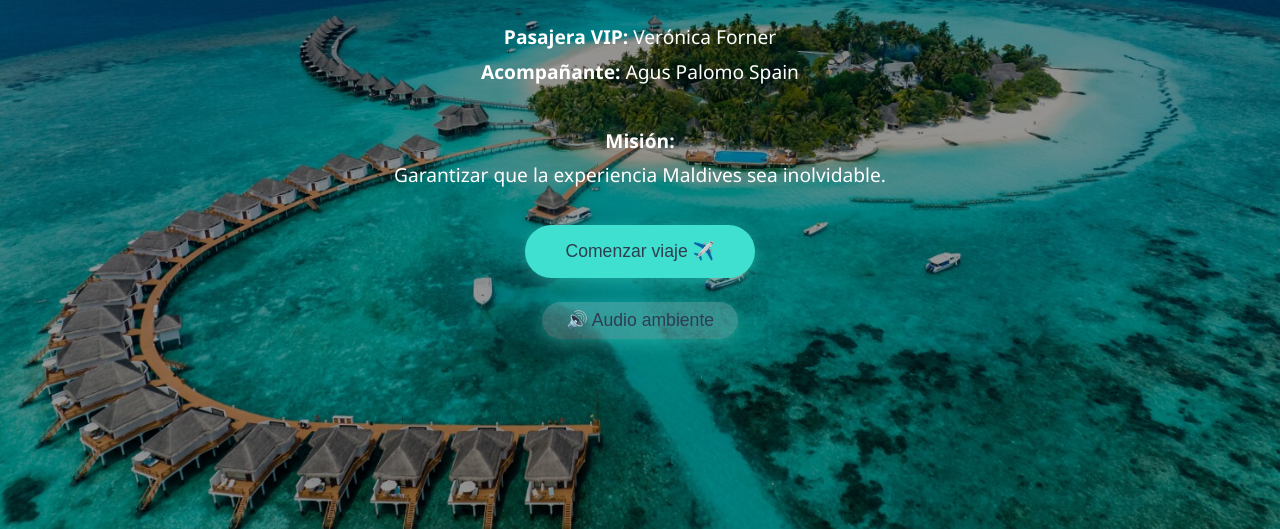
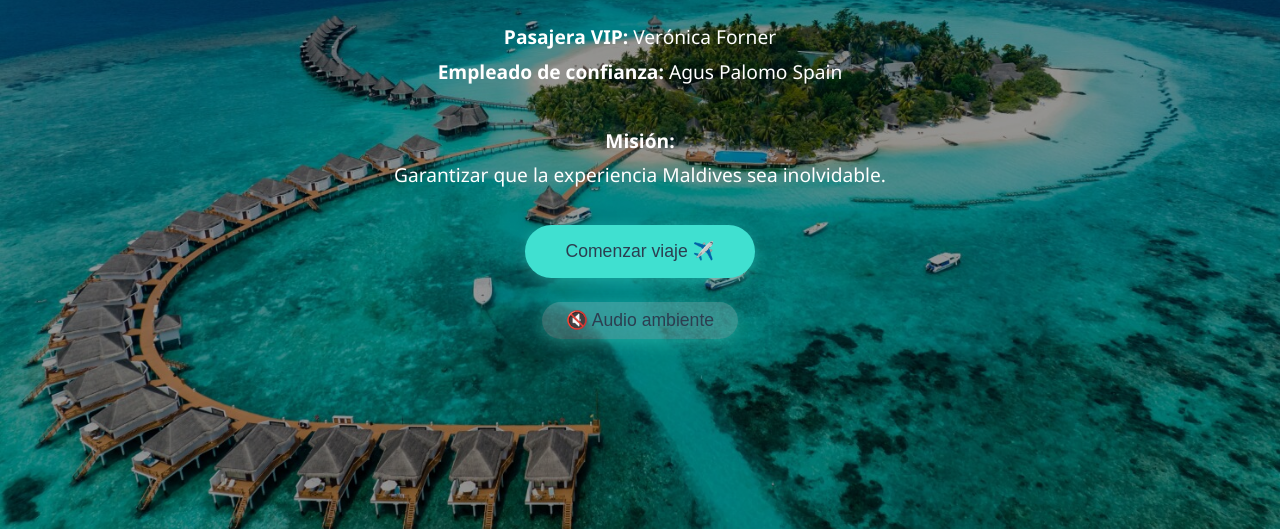
Before and after one commit to AgusPlayLab/maldives-vip-experience, a plain HTML site: page index.html in a window 1280 px wide. Both pictures are taken after a click on the button "🔊 Audio ambiente". Shown: the part 271-800 px from the top of the page. Drawn offline with Linux system fonts and the light colour scheme.

Commit message:
audio ambiente

```diff
--- a/index.html
+++ b/index.html
@@ -20,7 +20,7 @@
 
             <div class="hero-info">
                 <p><strong>Pasajera VIP:</strong> Verónica Forner</p>
-                <p><strong>Acompañante:</strong> <span id="employeeName">Agus Palomo Spain</span></p>
+                <p><strong>Empleado de confianza:</strong> <span id="employeeName">Agus Palomo Spain</span></p>
                 <br>
                 <p><strong>Misión:</strong></p>
                 <p>Garantizar que la experiencia Maldives sea inolvidable.</p>
@@ -64,6 +64,8 @@
     <!-- ============================================
          SCRIPTS
          ============================================ -->
+    <audio id="audioAmbiente" loop src="assets/audio/ambiente.mp3"></audio>
+
     <script src="js/experiencias.js"></script>
     <script src="js/shared.js"></script>
     <script>
@@ -79,6 +81,7 @@
 
             // Toggle audio
             document.getElementById('btnAudio').addEventListener('click', toggleAudio);
+            inicializarBtnAudio();
         });
 
         function generarGridExperiencias() {
@@ -126,10 +129,33 @@
             });
         }
 
+        function inicializarBtnAudio() {
+            const enabled = localStorage.getItem('audioEnabled') === 'true';
+            const btn = document.getElementById('btnAudio');
+            const audio = document.getElementById('audioAmbiente');
+            if (enabled) {
+                audio.play().catch(() => {});
+                btn.textContent = '🔇 Audio ambiente';
+            } else {
+                btn.textContent = '🔊 Audio ambiente';
+            }
+        }
+
         function toggleAudio() {
-            const isEnabled = !localStorage.getItem('audioEnabled') || localStorage.getItem('audioEnabled') === 'false';
-            localStorage.setItem('audioEnabled', isEnabled);
-            mostrarNotificacion(isEnabled ? '🔊 Audio activado' : '🔇 Audio desactivado');
+            const audio = document.getElementById('audioAmbiente');
+            const btn = document.getElementById('btnAudio');
+            const enabled = localStorage.getItem('audioEnabled') === 'true';
+            if (enabled) {
+                audio.pause();
+                localStorage.setItem('audioEnabled', 'false');
+                btn.textContent = '🔊 Audio ambiente';
+                mostrarNotificacion('🔇 Audio desactivado');
+            } else {
+                audio.play().catch(() => {});
+                localStorage.setItem('audioEnabled', 'true');
+                btn.textContent = '🔇 Audio ambiente';
+                mostrarNotificacion('🔊 Audio activado');
+            }
         }
     </script>
 
```
